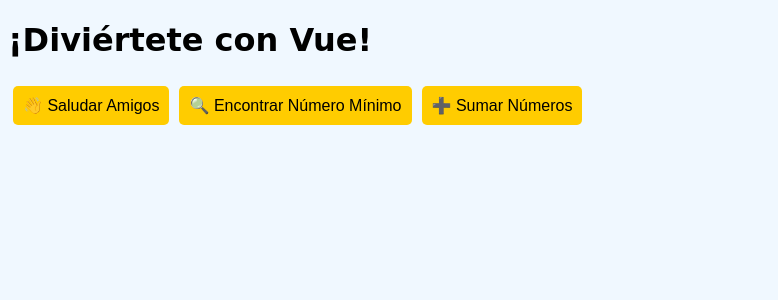
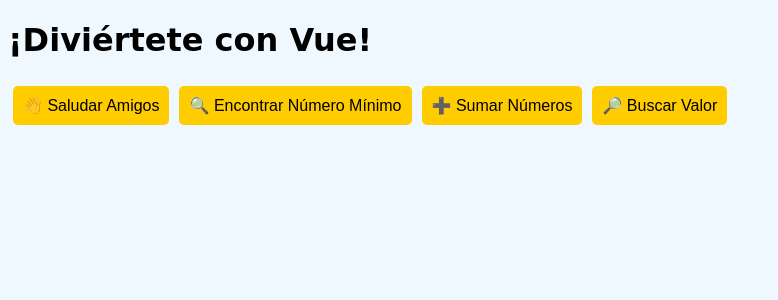
Before and after one commit to k4rlit0s13/c, a Vue app: page / in a window 1280 px wide. Shown: the top 300 px of the page, without its empty margins (0-778 px from the left). Built offline with nearby package versions, Linux system fonts and the light colour scheme.

Commit message:
feat: :sparkles:  ejercicio 4

```diff
--- a/src/App.vue
+++ b/src/App.vue
@@ -5,6 +5,7 @@
       <button @click="saludarAmigos">👋 Saludar Amigos</button>
       <button @click="buscarNumeroMenor">🔍 Encontrar Número Mínimo</button>
       <button @click="calcularSuma">➕ Sumar Números</button>
+      <button @click="buscarValor">🔎 Buscar Valor</button>
     </div>
     <p v-if="resultado">{{ resultado }}</p>
   </div>
@@ -57,6 +58,16 @@
       this.resultado = `La suma total es: ${suma} 💰`;
     },
 
+    // Ejercicio 4: Buscar un valor en una lista
+    buscarValor() {
+      let valores = prompt("Ingrese valores separados por espacios:").split(" ");
+      let valorBuscado = prompt("Ingrese el valor a buscar:");
+      this.resultado = valores.includes(valorBuscado)
+        ? `El valor ${valorBuscado} está en la lista 📍`
+        : `El valor ${valorBuscado} NO se encuentra en la lista ❌`;
+    },
+
+
   }
 };
 </script>
```
